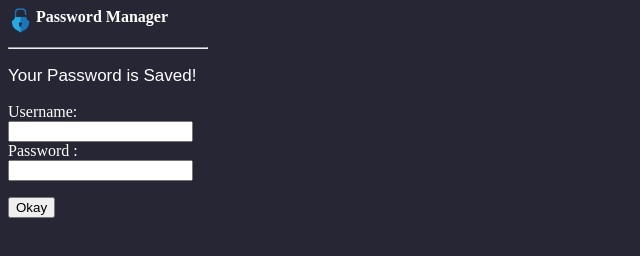
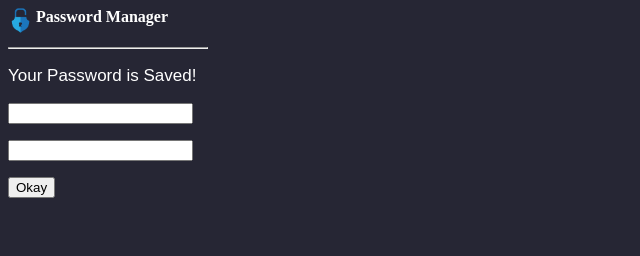
Before and after one commit to codex-iter/password-manager, a browser extension: page Extension/interface2.htm in a window 1280 px wide. Shown: the whole page, without its empty margins (0-640 px from the left). Drawn offline with Linux system fonts and the light colour scheme.

Commit message:
Add files via upload

```diff
--- a/Extension/interface2.htm
+++ b/Extension/interface2.htm
@@ -13,7 +13,6 @@
     </style>
     <title> Password Manager</title>
 </head>
-<link rel="stylesheet" href="interface2.css">
 <script type="text/javascript" src="background.js">
 </script>
 <script type="text/javascript" src="logic2.js"></script>
@@ -30,10 +29,8 @@
         <p style="font-size:14px;">
             <form action="#">
                 <label>
-                    <font color="white"> Username:</font>
-                    <input name="user" type="text" id="user" readonly="readonly" />
-                    <font color="white"> Password :</font>
-                    <input name="pswd" type="password" id="pswd" readonly="readonly"/>
+                   <p> <input class="noborder" name="user" type="text" id="user" readonly="readonly" /></p>
+                    <p><input class="noborder" name="pswd" type="password" id="pswd" readonly="readonly"/></p>
                     <p><input type="button" id="Ok" value="Okay"></p>
                 </label> </form>
 
```
